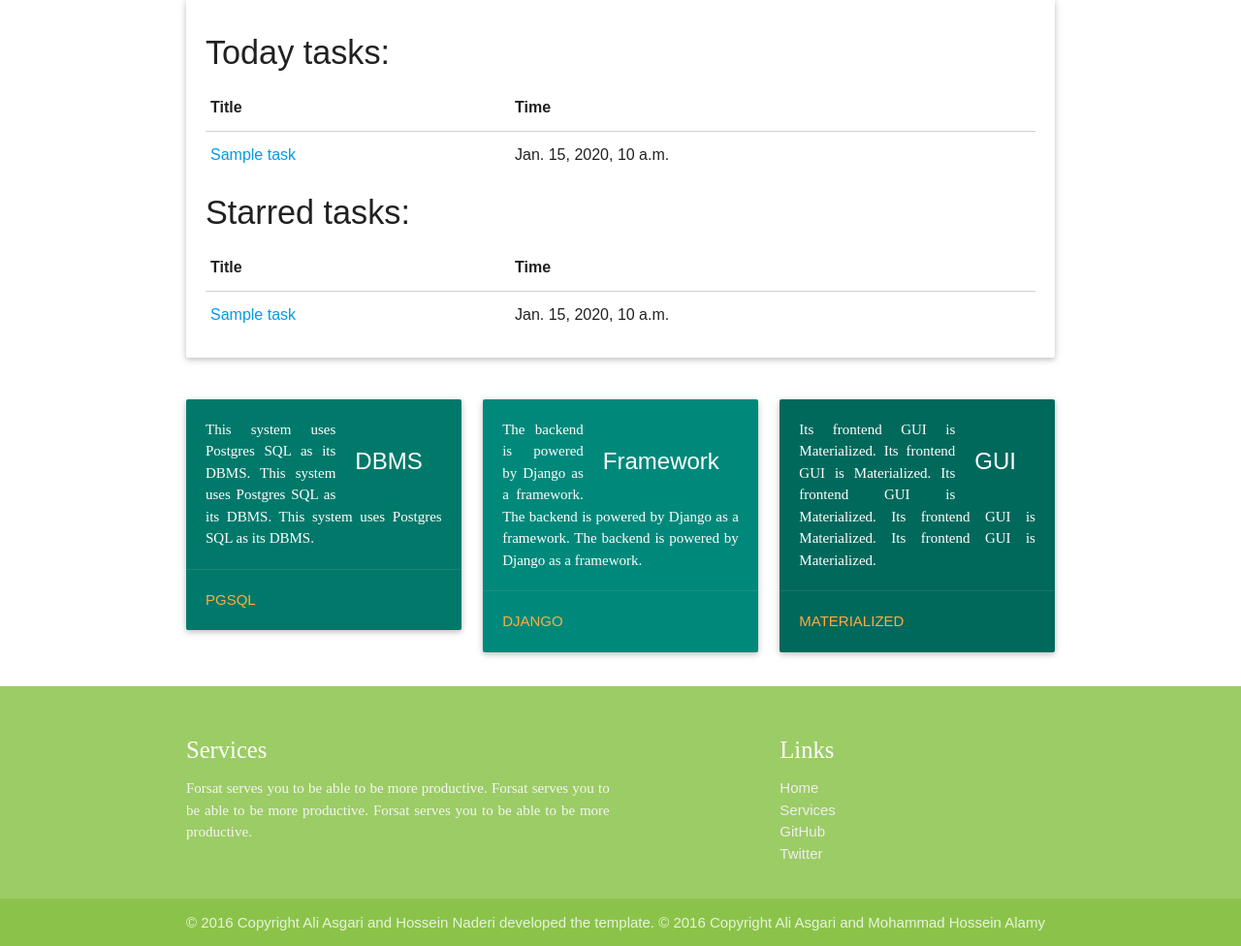
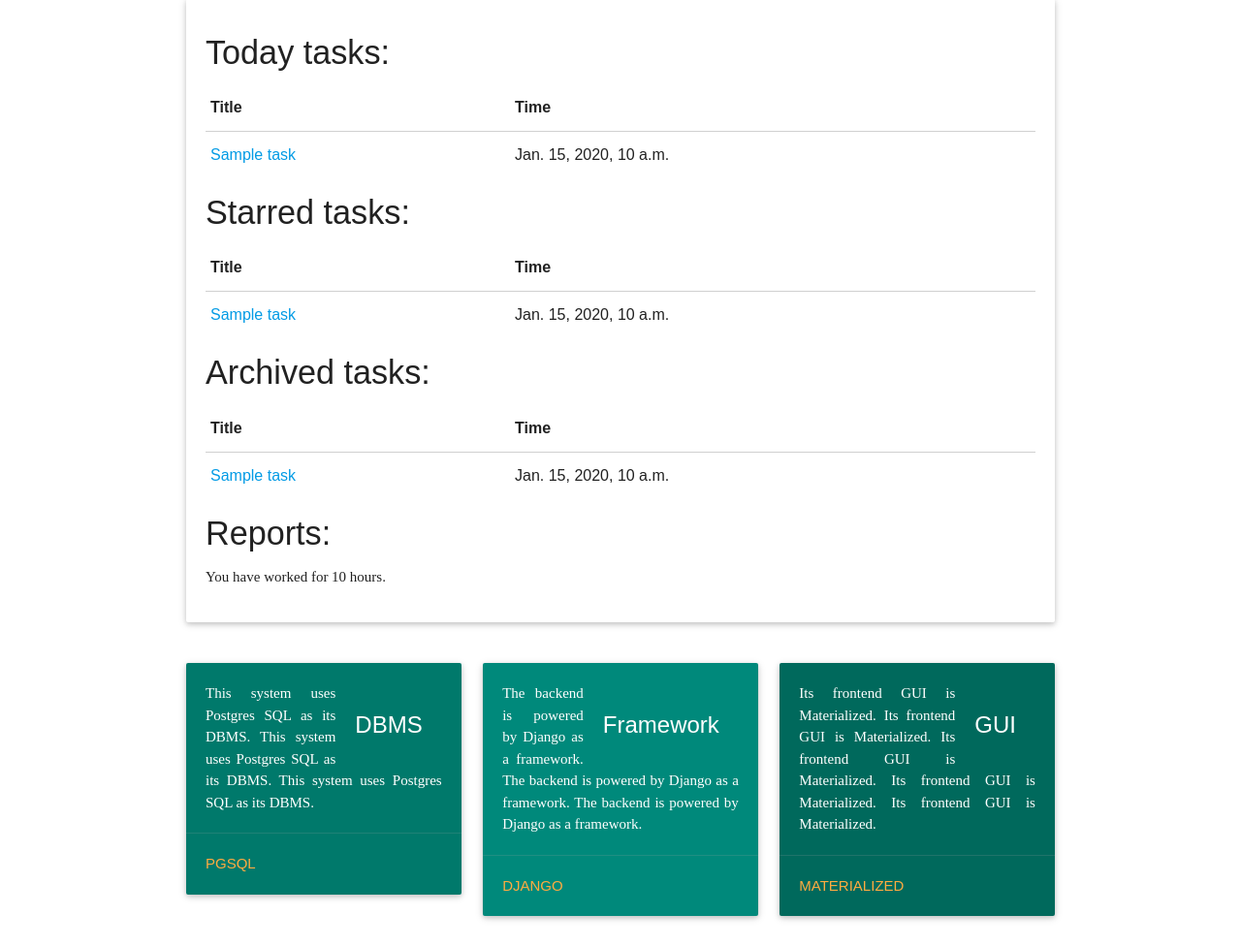
Before and after one commit to altostratous/forsat, a Django app: template forsat_gui/main/templates/main/panel.html in a window 1280 px wide. Shown: the part 198-1174 px from the top of the page at 97% size. Run offline with Django 3.2, Linux system fonts and the light colour scheme; the template is opened without the code that fills it: most values are stand-ins (such as "Sample title", 1, 10 or a date in 2020); some web fonts are replaced.

Commit message:
Added work hours report.

```diff
--- a/forsat_gui/main/templates/main/panel.html
+++ b/forsat_gui/main/templates/main/panel.html
@@ -21,4 +21,16 @@
             <tr><td><a href="/tasks/single/{{ task.id }}">{{ task.title }}</a></td><td>{{ task.predicted_time }}</td></tr>
         {% endfor %}
     </table>
+    <h4>Archived tasks:</h4>
+    <table>
+        <thead>
+            <th>Title</th>
+            <th>Time</th>
+        </thead>
+        {% for task in archived_tasks %}
+            <tr><td><a href="/tasks/single/{{ task.id }}">{{ task.title }}</a></td><td>{{ task.predicted_time }}</td></tr>
+        {% endfor %}
+    </table>
+    <h4>Reports:</h4>
+    <p>You have worked for {{ hours_worked }} hours.</p>
 {% endblock %}
--- a/forsat_gui/main/views.py
+++ b/forsat_gui/main/views.py
@@ -49,7 +49,9 @@ def panel(request):
     return render(request, 'main/panel.html',
                   {'message': message,
                    'today_tasks': today_tasks,
-                   'starred_tasks': Task.get_starred_tasks(request.user.email)})
+                   'starred_tasks': Task.get_starred_tasks(request.user.email),
+                   'archived_tasks': Task.get_archived_tasks(request.user.email),
+                   'hours_worked': Task.get_hours_worked(request.user.email)})
 
 
 def logout(request):
```
Also changed, not shown: forsat_gui/tasks/models.py (+20 -0 lines).
